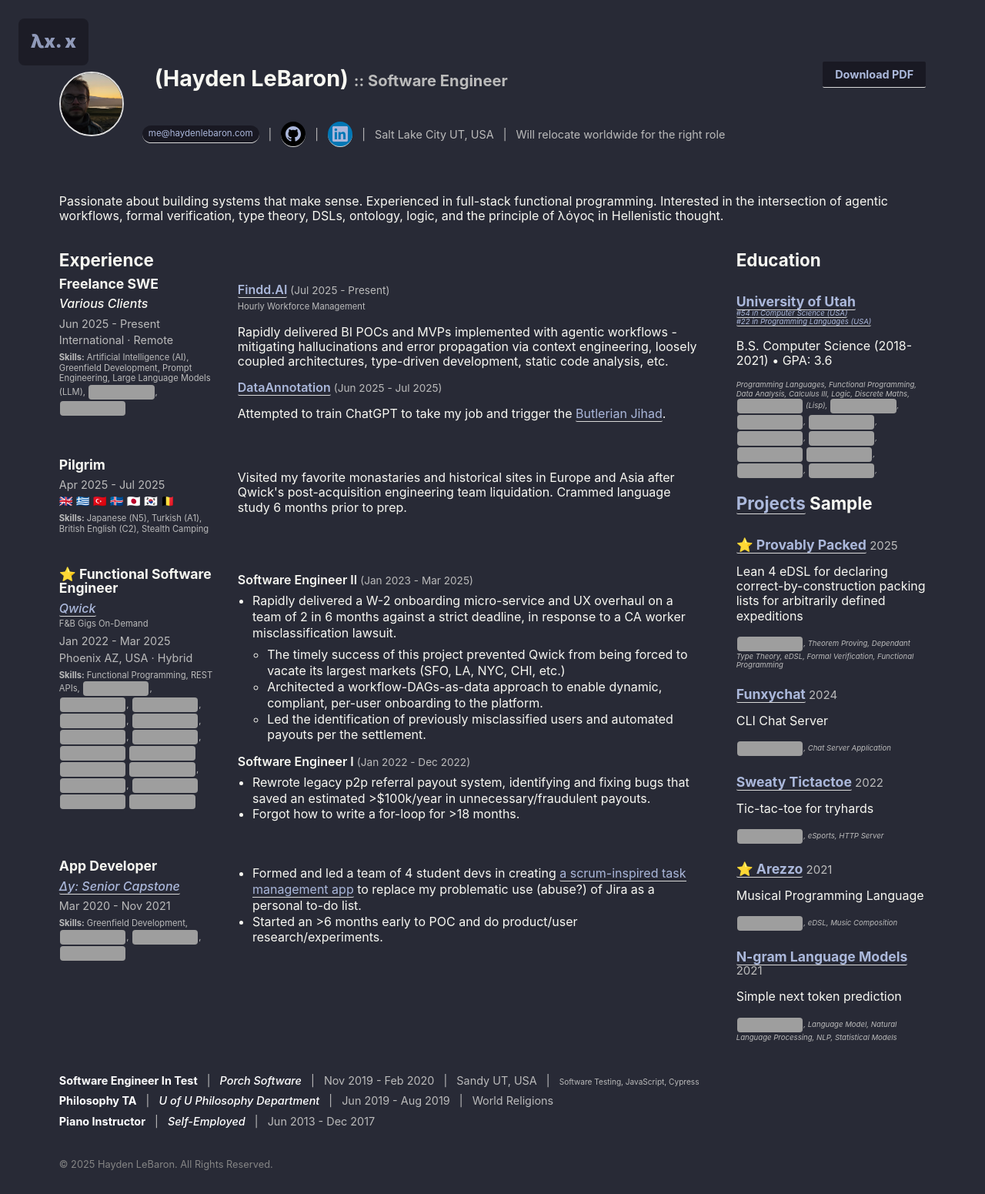
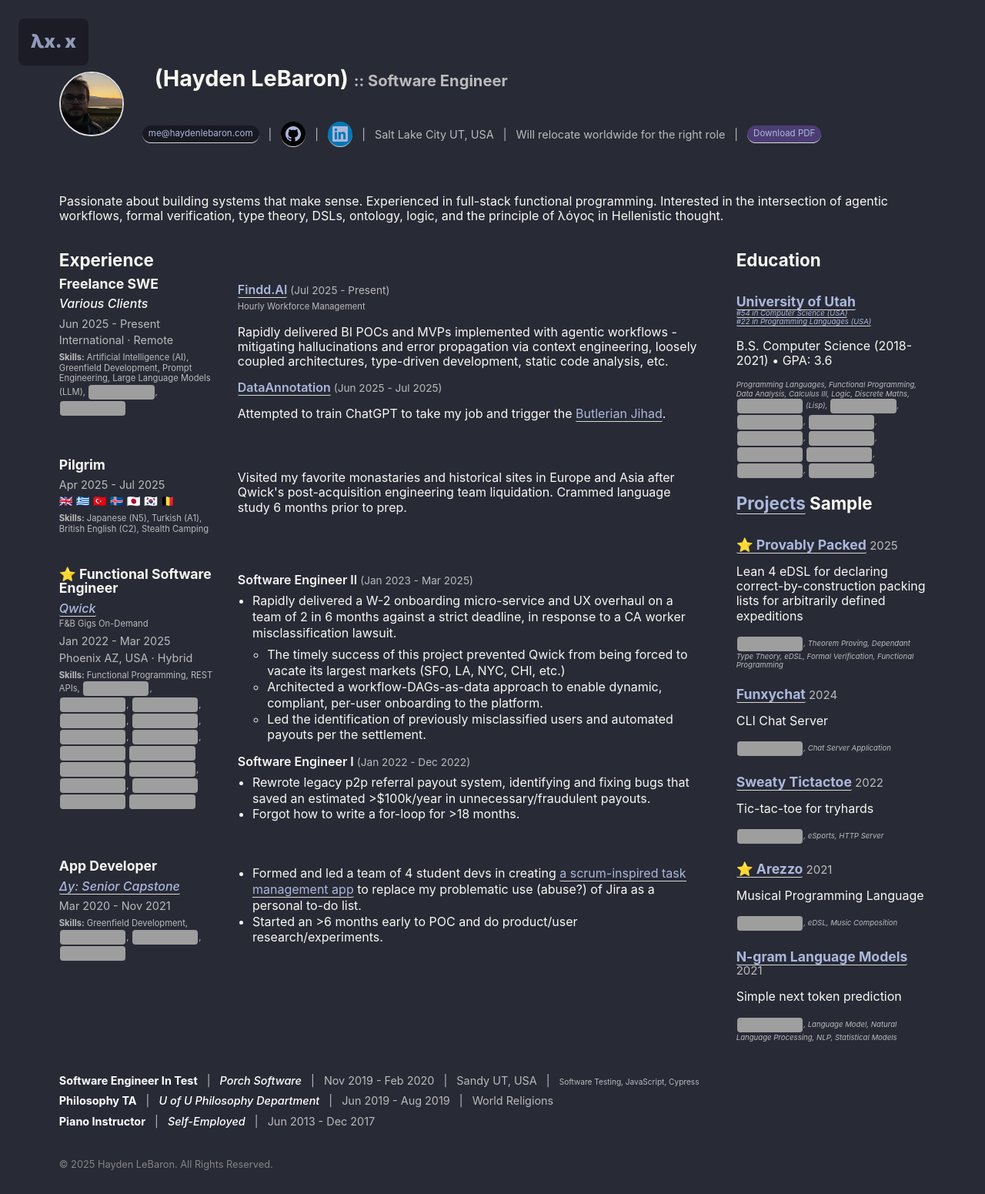
Before and after one commit to HaydenLeBaron/HaydenLeBaron.github.io, a Jekyll site: the page built from _pages/index.html, in a window 1280 px wide, cut to the strip 0-1551 px from the top of the page. Shown: the whole strip at 77% size. Built offline with Jekyll 4.4.1, drawn with Linux system fonts in a browser that asks for light colours; grey boxes are pictures that could not be loaded.

Commit message:
fix: wrapping issue (mv download pdf button)

```diff
--- a/_pages/index.html
+++ b/_pages/index.html
@@ -12,7 +12,6 @@
     <div class="header-text">
       <div class="title-container">
         <h1>(Hayden LeBaron) <span class="tagline">:: Software Engineer</span></h1>
-        <a href="/hayden-lebaron-resume.pdf" download="hayden-lebaron-resume.pdf" class="download-button">Download PDF</a>
       </div>
       <nav class="contact-links">
         <a href="mailto:me@haydenlebaron.com" class="email-chip">me@haydenlebaron.com</a>
@@ -32,6 +31,8 @@
         <span class="location">Salt Lake City UT, USA</span>
         <span class="separator">|</span>
         <span class="location">Will relocate worldwide for the right role</span>
+        <span class="separator">|</span>
+        <a href="/hayden-lebaron-resume.pdf" download="hayden-lebaron-resume.pdf" class="download-button">Download PDF</a>
 
 
 <!-- <a href="mailto:me@haydenlebaron.com">me@haydenlebaron.com</a> |
@@ -324,7 +325,7 @@
   /* white-space: nowrap; */
   display: flex;
   align-items: center;
-  /* flex-wrap: nowrap; */
+  flex-wrap: wrap;
   gap: 0.5rem;
 }
 
@@ -348,7 +349,7 @@
 }
 
 .email-chip:hover {
-  background: #005a9f;
+  background: rgb(75, 61, 115);
   text-decoration: none;
 }
 
@@ -530,20 +531,18 @@
 }
 
 .download-button {
-  display: inline-block;
-  padding: 8px 16px;
-  background-color: #191923;
-  /* color: white; */
+  background: rgb(75, 61, 115);
+  color: white;
+  padding: 0.25rem 0.5rem;
+  border-radius: 12px;
   text-decoration: none;
-  /* border-radius: 5px; */
-  font-size: 0.9em;
-  font-weight: bold;
-  transition: background-color 0.3s;
+  font-size: 0.8em;
+  transition: background-color 0.2s;
   white-space: nowrap;
 }
 
 .download-button:hover {
-  background-color: #005a9f;
+  background: rgb(75, 61, 115);
   text-decoration: none;
 }
 
```
